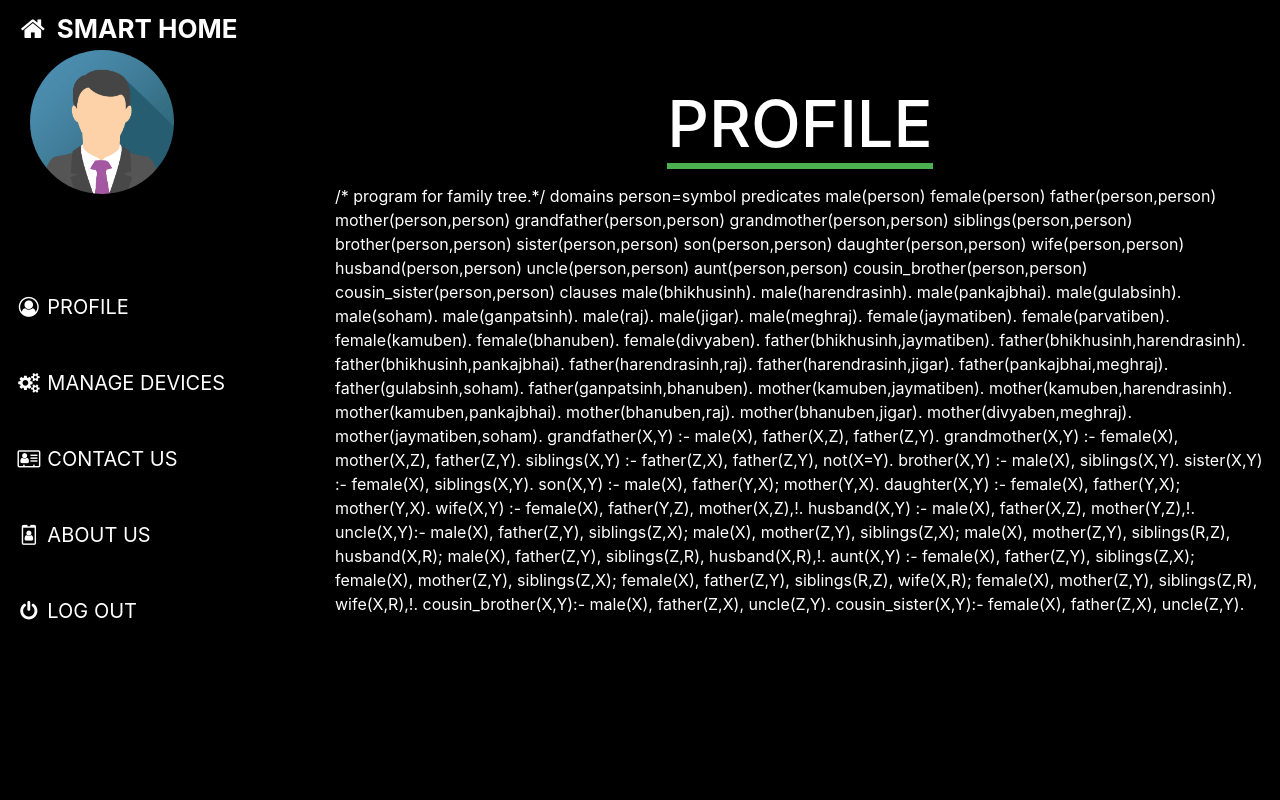
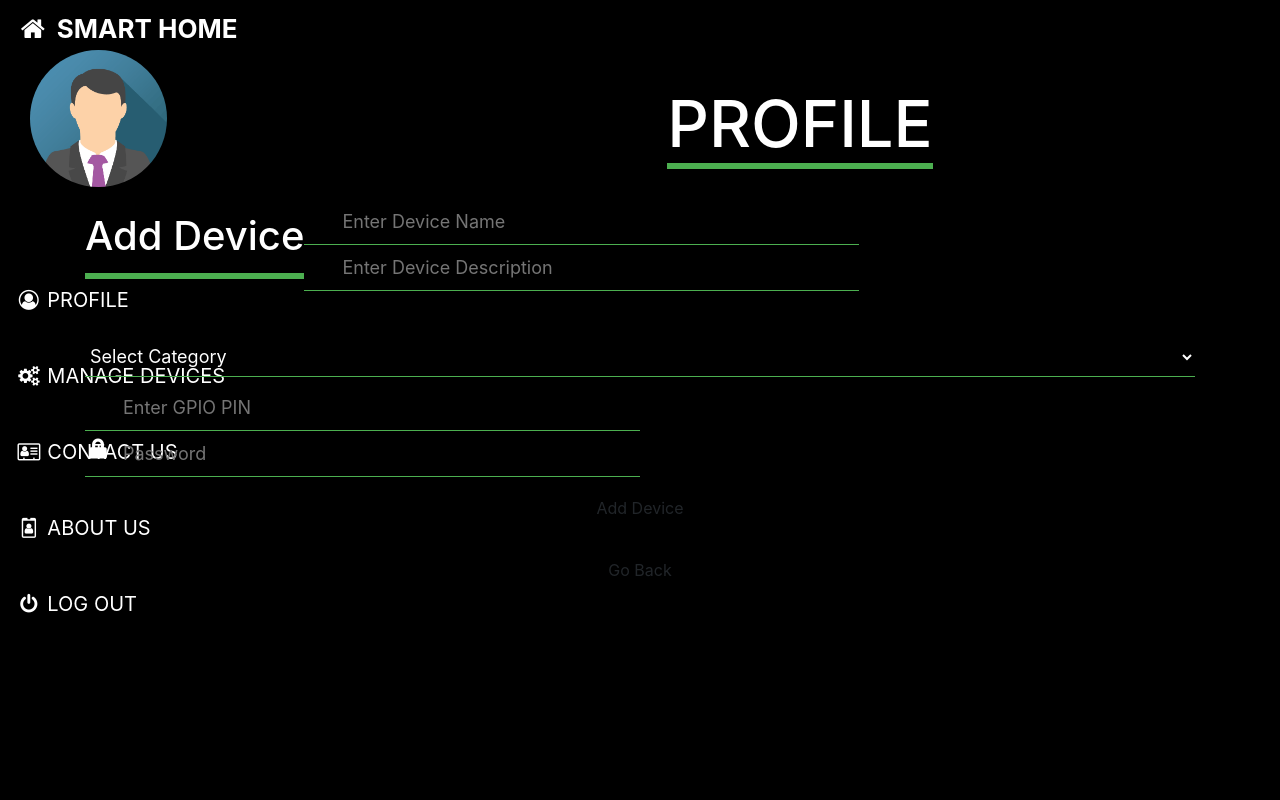
Before and after one commit to weirdlywild/Smart-Home-For-Me, a PHP site: page /dashbord_profile.php in a window 1280 px wide. Run offline with PHP 8.4, Linux system fonts and the light colour scheme; the visitor is signed in with stand-in values (Sample User, id 1); data comes from the database, SQL or seed files in the repository; data that the repository does not hold is empty; some libraries are stand-ins or nearby versions.

Commit message:
latest_35%

```diff
--- /dev/null
+++ b/css/dashbord_profile_style.css
@@ -0,0 +1,169 @@
+body,html {
+    height: 100%;
+      font-family: sans-serif;
+    }
+  body{
+    background: #000000;
+    color: #ffffff;
+
+  }
+  aside, .navbar{
+    background-color: #000000;
+}
+.hello{
+  font-size: 26px;
+  line-height: 1;
+  color: #fff;
+}
+main{
+  background-color: #000000;
+}
+li{
+  font-size: 20px;
+}
+.ur1{
+  margin-left: 22%;
+}
+.hello_l{
+  float: left;
+  background: none;
+  color: white;
+  margin-bottom: 20px;
+  margin-top: 50px;
+  border-radius: 5px;
+  font-size: 25px;
+
+}
+.ur:hover{
+  border-bottom: 4px solid #4caf50;
+}
+.logo:hover{
+border-bottom: 6px solid #4caf50;
+}
+.imgcontainer{
+ margin-left: 5%;
+}
+img.avatar {
+    width: 50%;
+    border-radius: 50%;
+}
+h1{
+  margin-bottom: 50px;
+  padding: 13px 0;
+  margin-top: 50px;
+  text-align: center;
+  color: white;
+}
+.next{
+	color:white;
+}
+.heading{
+	border-bottom: 6px solid #4caf50;
+}
+fieldset
+{
+border: 3px solid #4caf50 !important;
+xmin-width: 0;
+padding: 10px;
+border-radius:4px;
+background-color:#000000;
+border-bottom: 3px solid #4caf50;
+}
+
+legend
+{
+  background-color: #000000;
+  border-bottom: 3px solid #4caf50 !important;
+  padding-left: 15px;
+}
+.fdl{
+margin-top: 20px;
+}
+.leg_ti{
+  margin-left: 15px;
+  font-size:24px;
+}
+.container{
+    width: 280px;
+    position: fixed;
+    top: 50%;
+    left: 50%;
+    transform: translate(-50%,-50%);
+    color: white;
+}
+.container h1{
+    float: left;
+    font-size: 40px;
+    border-bottom: 6px solid #4caf50;
+    margin-bottom: 50px;
+    padding: 13px 0;
+}
+.textbox{
+    width: 50%;
+    overflow: hidden;
+    font-size: 20px;
+    padding: 8px 0;
+    border-bottom: 1px solid #4caf50;
+}
+.textbox i{
+    width: 26px;
+    float: left;
+    text-align: center;
+}
+.textbox input{
+    border: none;
+    outline: none;
+    background: none;
+    color: white;
+    font-size: 18px;
+    width: 80%;
+    float: left;
+    margin: 0 10px;
+}
+.btn{
+    width: 100%;
+    background: none;
+    border: 2px solid #4caf50;
+    color: white;
+    padding: 5px;
+    font-size: 18px;
+    cursor: pointer;
+    border-radius: 5px;
+    margin: 12px 0;
+}
+.slt select
+{
+    border: none;
+    outline: none;
+    background: none;
+    color: white;
+    font-size: 18px;
+    width: 100%;
+    float: left;
+    border-bottom: 1px solid #4caf50;
+    padding: 8px 0;
+    margin: 8px 0;
+    webkit-appearance: none;
+    -moz-appearance: none;
+    text-indent: 1px;
+    text-overflow: '';
+
+}
+option{
+    background: none;
+    border: none;
+    outline: none;
+    color: white;
+}
+@media screen and (min-width: 601px) {
+  .heading{
+    font-size: 65px;
+  }
+}
+
+@media screen and (max-width: 600px) {
+  .heading{
+    font-size: 30px;
+  }
+
+}
--- a/dashbord_profile.php
+++ b/dashbord_profile.php
@@ -23,7 +23,7 @@ $name = $row['name'];
     <meta name="viewport" content="width=device-width, initial-scale=1">
     <title>PROFILE</title>
     <link rel = "icon" href ="images/logo_title.png" type = "image/x-icon">
-    <link rel="stylesheet" href="css/dashbord_style.css">
+    <link rel="stylesheet" href="css/dashbord_profile_style.css">
    <link rel="stylesheet" href="https://maxcdn.bootstrapcdn.com/bootstrap/4.3.1/css/bootstrap.min.css">
    <script src="https://ajax.googleapis.com/ajax/libs/jquery/3.3.1/jquery.min.js"></script>
    <script src="https://cdnjs.cloudflare.com/ajax/libs/popper.js/1.14.7/umd/popper.min.js"></script>
@@ -31,6 +31,9 @@ $name = $row['name'];
    <link rel="stylesheet" href="https://cdnjs.cloudflare.com/ajax/libs/font-awesome/4.7.0/css/font-awesome.min.css">
    <script src="https://cdn.jsdelivr.net/html5shiv/3.7.2/html5shiv.min.js"></script>
    <script src="https://cdn.jsdelivr.net/respond/1.4.2/respond.min.js"></script>
+   <link rel="stylesheet" href="https://use.fontawesome.com/releases/v5.6.3/css/all.css" integrity="sha384-UHRtZLI+pbxtHCWp1t77Bi1L4ZtiqrqD80Kn4Z8NTSRyMA2Fd33n5dQ8lWUE00s/" crossorigin="anonymous">
+   <link rel="stylesheet" href="https://cdnjs.cloudflare.com/ajax/libs/font-awesome/4.7.0/css/font-awesome.min.css">
+   <link href="https://fonts.googleapis.com/icon?family=Material+Icons" rel="stylesheet">
 
   </head>
   <body>
@@ -43,11 +46,9 @@ $name = $row['name'];
                       <li class="nav-item1 hello">
                           <a class="nav-link pl-0 text-nowrap" href="dashbord.php"><i class="fa fa-home fa-fw" style="color:white;"></i> <span class="font-weight-bold logo logo__txt" style="color:white;">SMART HOME</span></a>
                       </li>
-                          <span>
                                   <div class="imgcontainer d-none d-md-inline">
                                    <img src="images/img_avatar2.png" alt="Avatar" class="avatar">
                                   </div>
-                          </span>
                         <li>
                           &nbsp
                         </li>
@@ -88,132 +89,44 @@ $name = $row['name'];
           <br>
 
           <h1><span class="heading">PROFILE</span></h1>
-          /* program for family tree.*/
-          domains
-          	person=symbol
-          predicates
-          	male(person)
-          	female(person)
-          	father(person,person)
-          	mother(person,person)
-          	grandfather(person,person)
-          	grandmother(person,person)
-          	siblings(person,person)
-          	brother(person,person)
-          	sister(person,person)
-          	son(person,person)
-          	daughter(person,person)
-          	wife(person,person)
-          	husband(person,person)
-          	uncle(person,person)
-          	aunt(person,person)
-          	cousin_brother(person,person)
-          	cousin_sister(person,person)
-          clauses
-          	male(bhikhusinh).
-          	male(harendrasinh).
-          	male(pankajbhai).
-          	male(gulabsinh).
-          	male(soham).
-          	male(ganpatsinh).
-          	male(raj).
-          	male(jigar).
-          	male(meghraj).
-          	female(jaymatiben).
-          	female(parvatiben).
-          	female(kamuben).
-          	female(bhanuben).
-          	female(divyaben).
-          	father(bhikhusinh,jaymatiben).
-          	father(bhikhusinh,harendrasinh).
-          	father(bhikhusinh,pankajbhai).
-          	father(harendrasinh,raj).
-          	father(harendrasinh,jigar).
-          	father(pankajbhai,meghraj).
-          	father(gulabsinh,soham).
-          	father(ganpatsinh,bhanuben).
-          	mother(kamuben,jaymatiben).
-          	mother(kamuben,harendrasinh).
-          	mother(kamuben,pankajbhai).
-          	mother(bhanuben,raj).
-          	mother(bhanuben,jigar).
-          	mother(divyaben,meghraj).
-          	mother(jaymatiben,soham).
+          <div class="container">
+              <h1 class="heading">Add Device</h1>
 
-          	grandfather(X,Y) :-
-          male(X),
-          			father(X,Z),
-          		    	father(Z,Y).
-          	grandmother(X,Y) :-
-          			female(X),
-          			mother(X,Z),
-          			father(Z,Y).
-          	siblings(X,Y) :-
-          			father(Z,X),
-          			father(Z,Y),
-          			not(X=Y).
-          	brother(X,Y) :-
-          			male(X),
-          siblings(X,Y).
-          	sister(X,Y) :-
-          			female(X),
-          siblings(X,Y).
-          	son(X,Y) :-
-          			male(X),
-          			father(Y,X);
-          			mother(Y,X).
-          	daughter(X,Y) :-
-          			female(X),
-          			father(Y,X);
-          			mother(Y,X).
-          	wife(X,Y) :-
-          			female(X),
-          			father(Y,Z),
-          			mother(X,Z),!.
+              <form action="device_code.php" method="post">
+                  <div class="slt">
+                      <select class="dropdown" id="selcat" name="selcat" required="">
+                          <option value="null">Select Category</option>
+                          <option value="bedroom">Bedroom</option>
+                          <option value="hall">Hall</option>
+                          <option value="kitchen">Kitchen</option>
+                      </select>
+                  </div>
 
-          	husband(X,Y) :-
-          			male(X),
-          			father(X,Z),
-          			mother(Y,Z),!.
+                  <div class="textbox">
+                      <i class="material-icons">&#xe1b1;</i>
+                      <input type="text" id="txtdname" name="txtdname" placeholder="Enter Device Name" required="" autofocus>
+                  </div>
 
-          	uncle(X,Y):-
-          			male(X),
-          			father(Z,Y),
-          			siblings(Z,X);
-          			male(X),
-          			mother(Z,Y),
-          			siblings(Z,X);
-          			male(X),
-          			mother(Z,Y),
-          			siblings(R,Z),
-          			husband(X,R);
-          			male(X),
-          			father(Z,Y),
-          			siblings(Z,R),
-          			husband(X,R),!.
-          	aunt(X,Y) :-
-          			female(X),
-          			father(Z,Y),
-          			siblings(Z,X);
-          			female(X),
-          			mother(Z,Y),
-          			siblings(Z,X);
-          			female(X),
-          			father(Z,Y),
-          			siblings(R,Z),
-          			wife(X,R);
-          			female(X),
-          			mother(Z,Y),
-          			siblings(Z,R),
-          			wife(X,R),!.
-          cousin_brother(X,Y):-
-          				male(X),
-          				father(Z,X),
-          				uncle(Z,Y).
-          	cousin_sister(X,Y):-
-          				female(X),
-          				father(Z,X),
-          				uncle(Z,Y).
+                  <div class="textbox">
+                      <i class="material-icons">&#xe0cb;</i>
+                      <input type="text" id="txtddis" name="txtddis" placeholder="Enter Device Description" required="">
+                  </div>
+
+                  <div class="textbox">
+                      <i class="material-icons">&#xe30f;</i>
+                      <input type="text" id="txtdpin" name="txtdpin" placeholder="Enter GPIO PIN" pattern="[0-9]+" required="">
+                  </div>
+
+                  <div class="textbox">
+                      <i class="fas fa-lock"></i>
+                      <input type="password" id="dpass" name="dpass" placeholder="Password" required="" autocomplete="off">
+                  </div>
+                  <input type="submit" id="btn" class="btn" value="Add Device" onclick="Validate()">
+              </form>
+              <a href="dashbord.php">
+                  <button class="btn">Go Back</button></a>
+
+          </div>
 
      </main>
     </div>
```
Also changed, not shown: dashbord_aboutus.php (+4 -3 lines), dashbord_contactus.php (+4 -3 lines), dashbord_mng_dvi.php (+4 -3 lines). Lines whose indentation alone changed are shown as unchanged.
